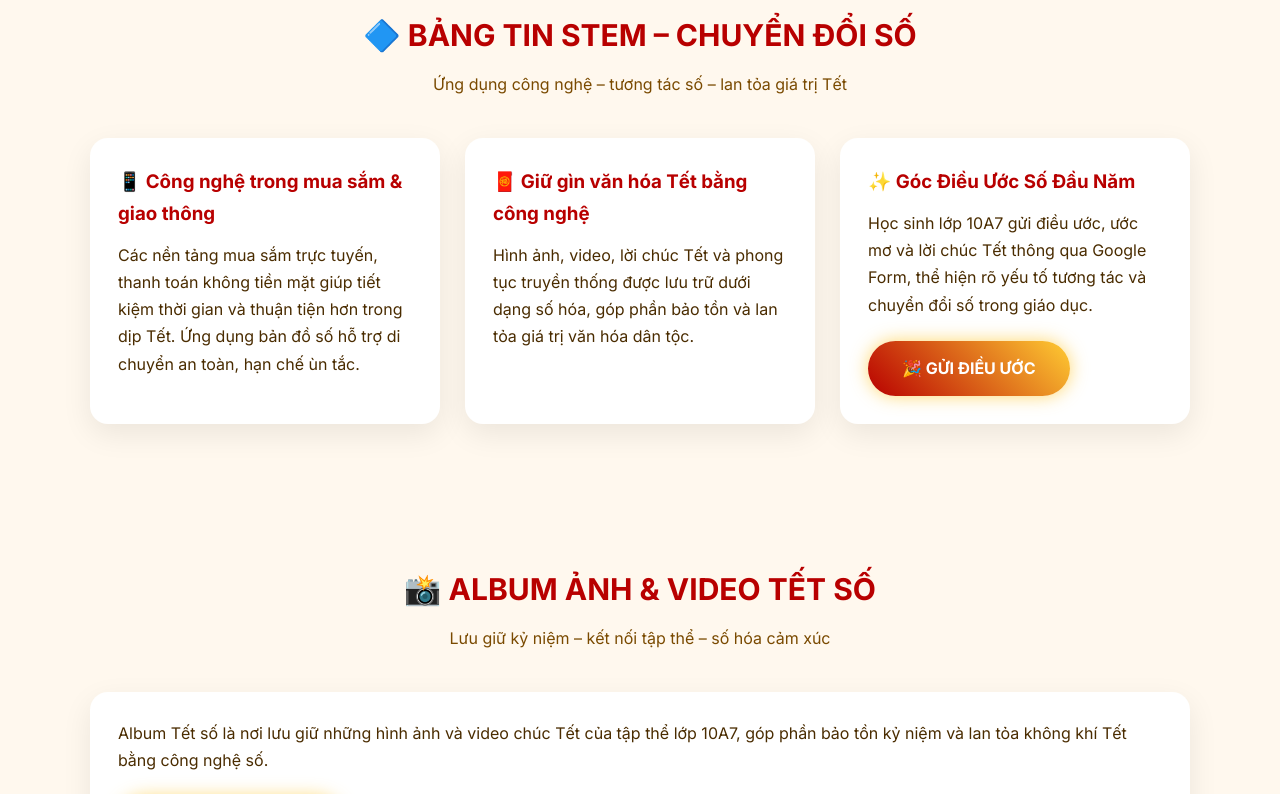
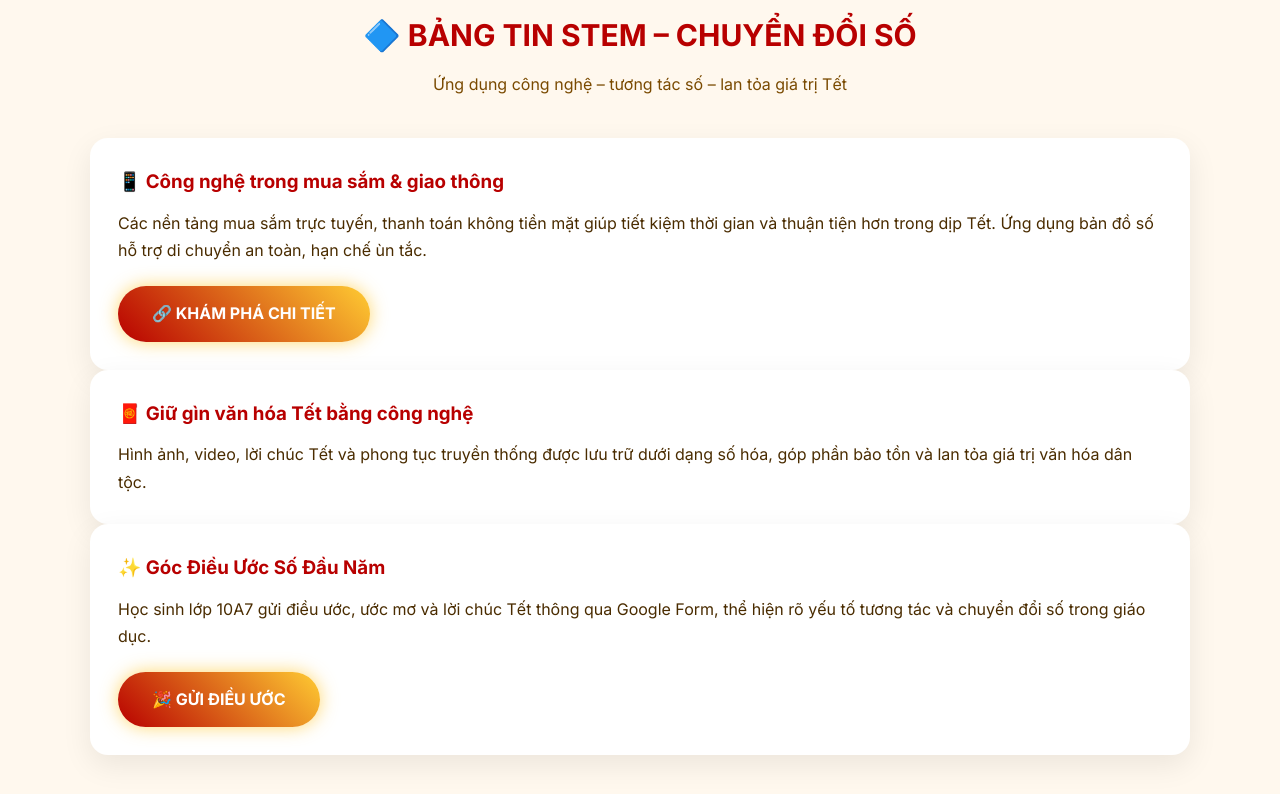
Before and after one commit to huyg15235-lgtm/tet10a7, a plain HTML site: page index.html in a window 1280 px wide. Shown: the part 860-1654 px from the top of the page. Drawn offline with Linux system fonts and the light colour scheme.

Commit message:
Add card for technology in shopping and traffic
Added a new card section with technology in shopping and traffic details, including a link for more information.

```diff
--- a/index.html
+++ b/index.html
@@ -161,7 +161,6 @@ footer{
       <p>Ứng dụng công nghệ – tương tác số – lan tỏa giá trị Tết</p>
     </div>
 
-    <div class="grid">
     <div class="card">
   <h3>📱 Công nghệ trong mua sắm & giao thông</h3>
   <p>
@@ -169,6 +168,12 @@ footer{
     giúp tiết kiệm thời gian và thuận tiện hơn trong dịp Tết.
     Ứng dụng bản đồ số hỗ trợ di chuyển an toàn, hạn chế ùn tắc.
   </p>
+
+  <a class="btn"
+     href="https://huyg15235-lgtm.github.io/congnghegiaothongtet/"
+     target="_blank">
+     🔗 KHÁM PHÁ CHI TIẾT
+  </a>
 </div>
 
       <div class="card">
```
Lines whose indentation alone changed are shown as unchanged.
